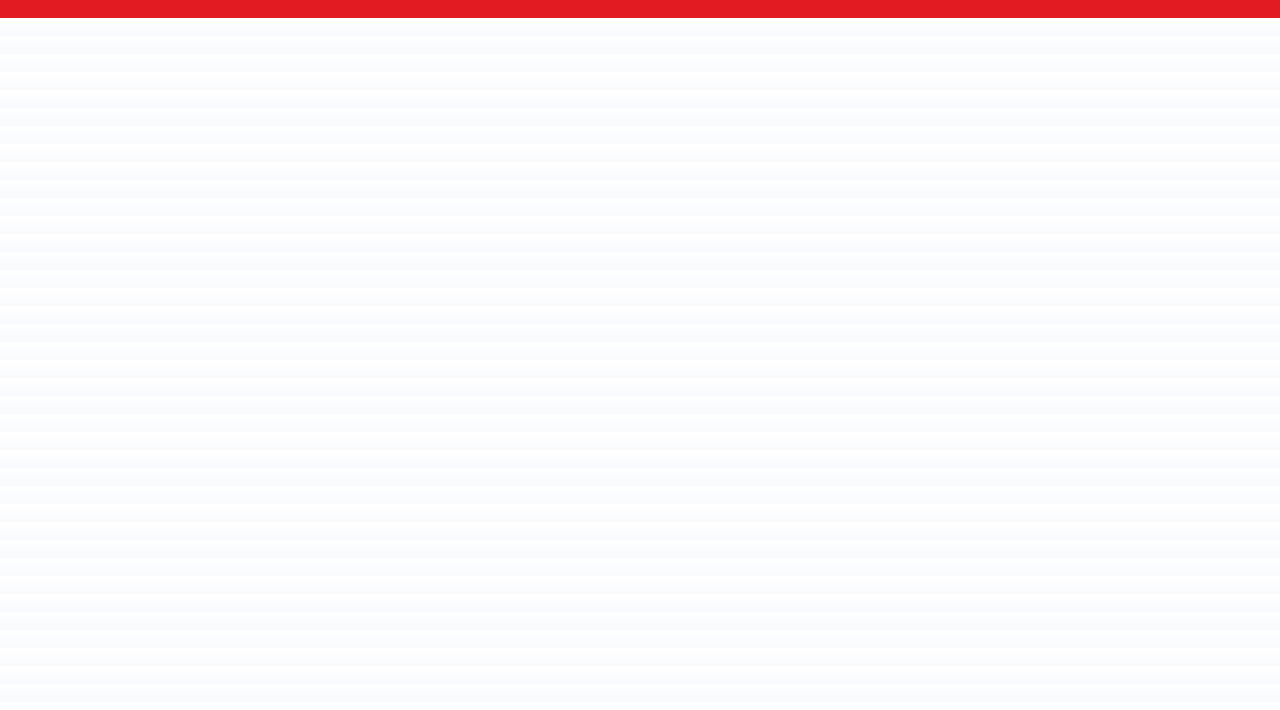
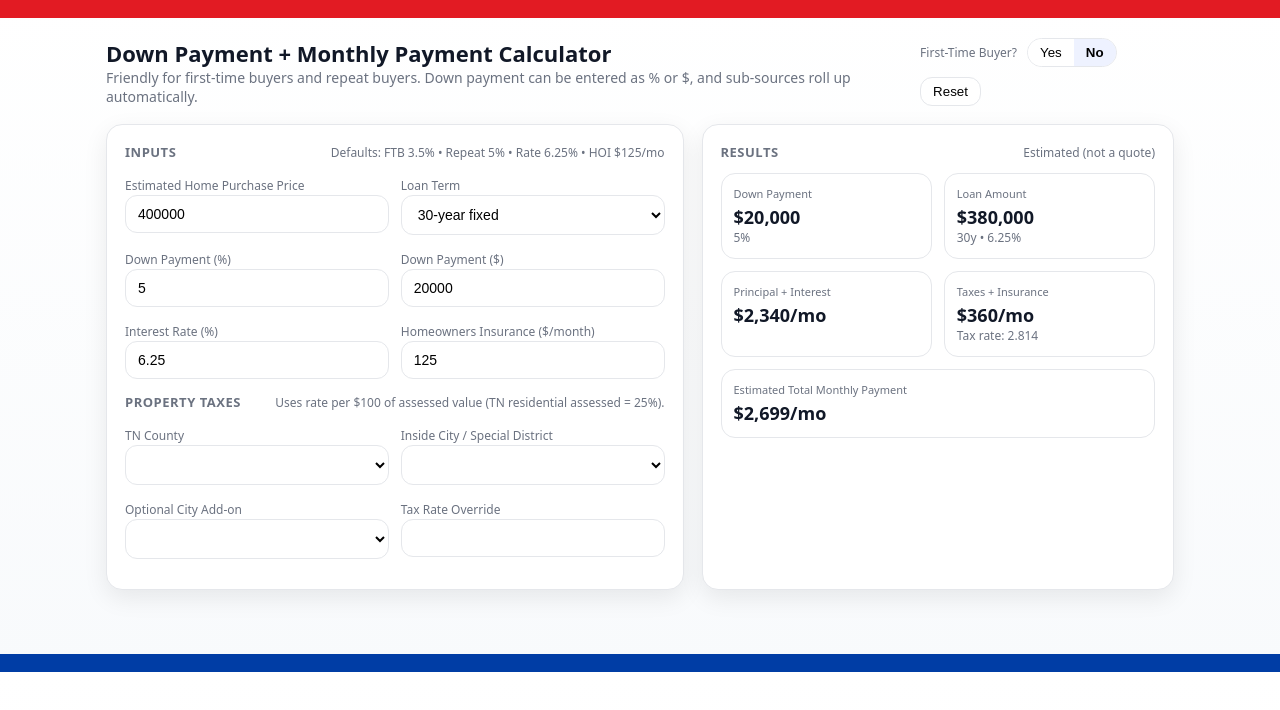
Before and after one commit to jasonknashville/Down-Payment-Calculator2, a plain HTML site: page index.html in a window 1280 px wide. Drawn offline with Linux system fonts and the light colour scheme.

Commit message:
Update index.html
V 2.2 visual edits

```diff
--- a/index.html
+++ b/index.html
@@ -9,6 +9,7 @@
 'https://www.googletagmanager.com/gtm.js?id='+i+dl;f.parentNode.insertBefore(j,f);
 })(window,document,'script','dataLayer','GTM-MH9X9NGV');
 </script>
+<!-- End Google Tag Manager -->
 
 <meta charset="utf-8" />
 <meta name="viewport" content="width=device-width,initial-scale=1" />
@@ -29,7 +30,7 @@
 *{box-sizing:border-box}
 body{
   margin:0;
-  font-family: system-ui,-apple-system,Segoe UI,Roboto,Helvetica,Arial;
+  font-family:system-ui,-apple-system,Segoe UI,Roboto,Helvetica,Arial;
   background:linear-gradient(180deg,#fff,var(--bg));
   color:var(--text);
 }
@@ -144,4 +145,187 @@ footer{font-size:12px;color:var(--muted);margin-top:16px}
 <body>
 <div class="topbar"></div>
 
-<!-- KEEPING YOUR ORIGINAL BODY + SCRIPT EXACTLY BELOW -->
+<div class="wrap">
+
+<header>
+  <div>
+    <h1>Down Payment + Monthly Payment Calculator</h1>
+    <div class="sub">Friendly for first-time buyers and repeat buyers. Down payment can be entered as % or $, and sub-sources roll up automatically.</div>
+  </div>
+  <div class="rightTop">
+    <span class="mini">First-Time Buyer?</span>
+    <div class="toggle">
+      <button id="ftbYes" type="button">Yes</button>
+      <button id="ftbNo" type="button" class="active">No</button>
+    </div>
+    <button class="btn" id="resetBtn">Reset</button>
+  </div>
+</header>
+
+<div class="grid">
+
+<section class="card">
+<div class="section-title">
+  <h2>Inputs</h2>
+  <div class="mini">Defaults: FTB 3.5% • Repeat 5% • Rate 6.25% • HOI $125/mo</div>
+</div>
+
+<div class="row">
+  <div>
+    <label>Estimated Home Purchase Price</label>
+    <input id="price" value="400000">
+  </div>
+  <div>
+    <label>Loan Term</label>
+    <select id="termYears">
+      <option value="30" selected>30-year fixed</option>
+      <option value="15">15-year fixed</option>
+    </select>
+  </div>
+</div>
+
+<div class="row">
+  <div>
+    <label>Down Payment (%)</label>
+    <input id="dpPct" value="5">
+  </div>
+  <div>
+    <label>Down Payment ($)</label>
+    <input id="dpAmt">
+  </div>
+</div>
+
+<div id="lowDpNote" class="note">
+Heads up: there are loan options available for less than 3.5% down.
+</div>
+
+<div class="row">
+  <div>
+    <label>Interest Rate (%)</label>
+    <input id="rate" value="6.25">
+  </div>
+  <div>
+    <label>Homeowners Insurance ($/month)</label>
+    <input id="hoi" value="125">
+  </div>
+</div>
+
+<div class="section-title" style="margin-top:14px;">
+<h2>Property Taxes</h2>
+<div class="mini">Uses rate per $100 of assessed value (TN residential assessed = 25%).</div>
+</div>
+
+<div class="row">
+  <div>
+    <label>TN County</label>
+    <select id="county"></select>
+  </div>
+  <div>
+    <label>Inside City / Special District</label>
+    <select id="district"></select>
+  </div>
+</div>
+
+<div class="row">
+  <div>
+    <label>Optional City Add-on</label>
+    <select id="cityAddon"></select>
+  </div>
+  <div>
+    <label>Tax Rate Override</label>
+    <input id="taxRateOverride">
+  </div>
+</div>
+
+</section>
+
+<aside class="card">
+<div class="section-title">
+  <h2>Results</h2>
+  <div class="mini">Estimated (not a quote)</div>
+</div>
+
+<div class="out">
+  <div class="kpi">
+    <div class="k">Down Payment</div>
+    <div class="v" id="kpiDp">$0</div>
+    <div class="s" id="kpiDpPct">0%</div>
+  </div>
+  <div class="kpi">
+    <div class="k">Loan Amount</div>
+    <div class="v" id="kpiLoan">$0</div>
+    <div class="s" id="kpiTermRate"></div>
+  </div>
+  <div class="kpi">
+    <div class="k">Principal + Interest</div>
+    <div class="v" id="kpiPI">$0/mo</div>
+  </div>
+  <div class="kpi">
+    <div class="k">Taxes + Insurance</div>
+    <div class="v" id="kpiTI">$0/mo</div>
+    <div class="s" id="kpiTaxRate"></div>
+  </div>
+</div>
+
+<div class="kpi" style="margin-top:12px;">
+  <div class="k">Estimated Total Monthly Payment</div>
+  <div class="v" id="kpiTotal">$0/mo</div>
+</div>
+
+</aside>
+
+</div>
+</div>
+
+<div class="bottombar"></div>
+
+<script>
+(function(){
+const $ = id=>document.getElementById(id);
+const toNum=v=>parseFloat(String(v||"").replace(/[$, ]/g,''))||0;
+const fmt=n=>n.toLocaleString(undefined,{style:'currency',currency:'USD',maximumFractionDigits:0});
+const TAX={
+Davidson:{districts:[{key:"USD",rate:2.814}],cityAddons:[{key:"none",add:0}]}
+};
+const els={
+price:$("price"),term:$("termYears"),dpPct:$("dpPct"),dpAmt:$("dpAmt"),
+rate:$("rate"),hoi:$("hoi"),county:$("county"),
+district:$("district"),cityAddon:$("cityAddon"),
+override:$("taxRateOverride"),
+kpiDp:$("kpiDp"),kpiDpPct:$("kpiDpPct"),
+kpiLoan:$("kpiLoan"),kpiTermRate:$("kpiTermRate"),
+kpiPI:$("kpiPI"),kpiTI:$("kpiTI"),
+kpiTaxRate:$("kpiTaxRate"),kpiTotal:$("kpiTotal")
+};
+function monthlyPI(p,r,y){
+const m=r/100/12,n=y*12;
+return p*(m*Math.pow(1+m,n))/(Math.pow(1+m,n)-1);
+}
+function recalc(){
+const price=toNum(els.price.value);
+const dp=price*(toNum(els.dpPct.value)/100);
+els.dpAmt.value=Math.round(dp);
+const loan=price-dp;
+const pi=monthlyPI(loan,toNum(els.rate.value),parseInt(els.term.value));
+const taxRate=toNum(els.override.value)||2.814;
+const taxes=(price*.25/100*taxRate)/12;
+const ti=taxes+toNum(els.hoi.value);
+const total=pi+ti;
+els.kpiDp.textContent=fmt(dp);
+els.kpiDpPct.textContent=els.dpPct.value+"%";
+els.kpiLoan.textContent=fmt(loan);
+els.kpiTermRate.textContent=els.term.value+"y • "+els.rate.value+"%";
+els.kpiPI.textContent=fmt(pi)+"/mo";
+els.kpiTI.textContent=fmt(ti)+"/mo";
+els.kpiTaxRate.textContent="Tax rate: "+taxRate;
+els.kpiTotal.textContent=fmt(total)+"/mo";
+}
+["price","dpPct","rate","hoi","termYears","taxRateOverride"].forEach(id=>{
+$(id).addEventListener("input",recalc);
+});
+recalc();
+})();
+</script>
+
+</body>
+</html>
```
Lines whose indentation alone changed are shown as unchanged.
